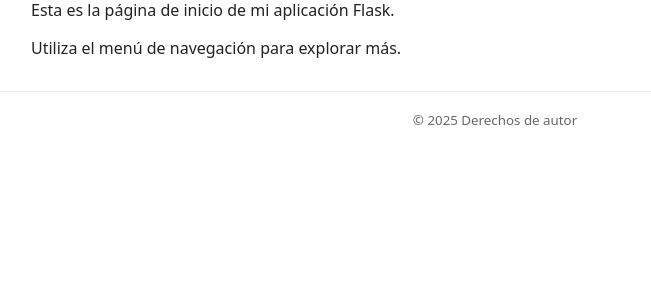
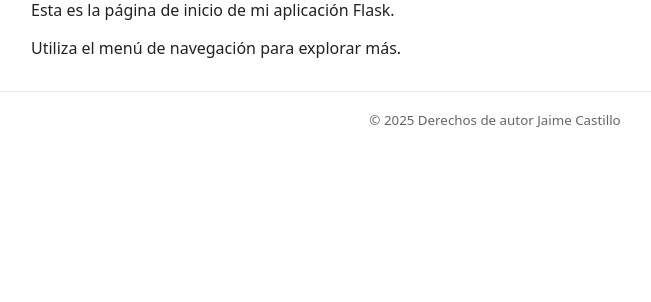
Before and after one commit to JaimeFc/PROYECTO-FLASK, a Flask app: page / in a window 1280 px wide. Shown: the part 152-454 px from the top of the page, without its empty margins (145-796 px from the left). Run offline with Flask 3, Linux system fonts and the light colour scheme.

Commit message:
actualizazcion

```diff
--- a/app.py
+++ b/app.py
@@ -15,5 +15,9 @@ def ususarios(nombre):
 def about():
     return render_template('about.html', title='Acerca de')
 
+@app.route('/contacto')
+def contacto():
+    return "Contactate con nosotros"
+
 #if __name__ == '__main__':
 #    app.run(debug=True)
--- a/templates/base.html
+++ b/templates/base.html
@@ -20,7 +20,7 @@
   </main>
 
   <footer class="site-footer">
-    <small>© {{ 2025 }} Derechos de autor</small>
+    <small>© {{ 2025 }} Derechos de autor Jaime Castillo</small>
   </footer>
 
   {% block extra_js %}{% endblock %}
```
